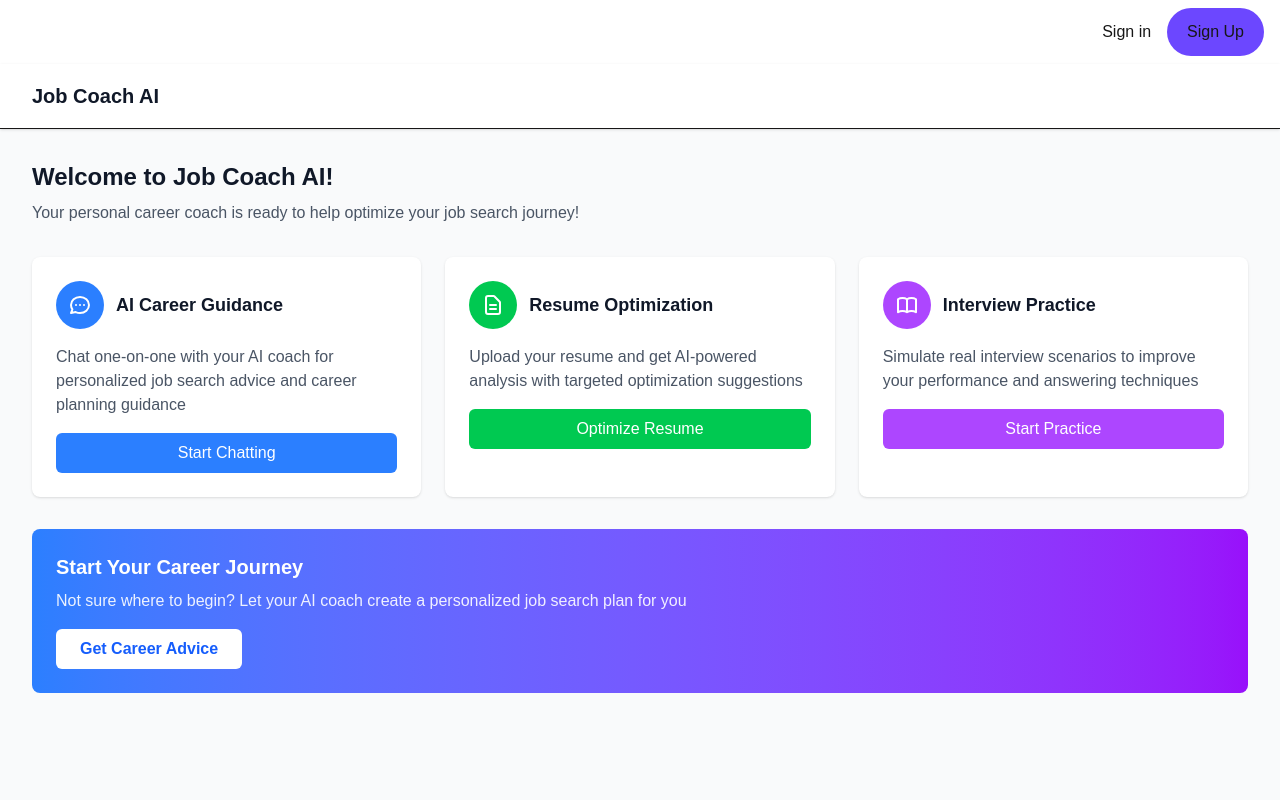
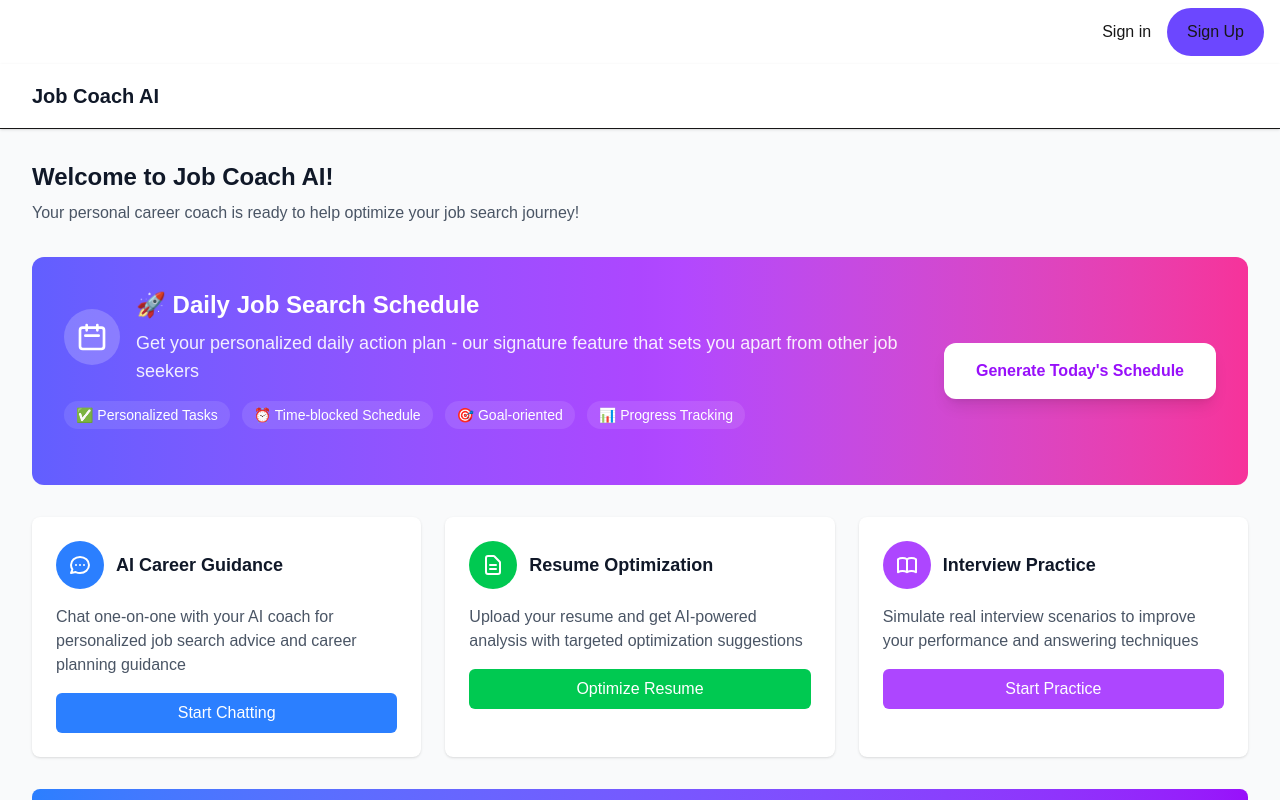
Before and after one commit to ivytas0905/AI-job-coach, a Next.js app in the folder web/: page /dashboard in a window 1280 px wide. Shown: the top 800 px of the page. Built offline with nearby package versions, Linux system fonts and the light colour scheme; no server answers.

Commit message:
Add daily schedule function

```diff
--- a/web/src/app/dashboard/page.tsx
+++ b/web/src/app/dashboard/page.tsx
@@ -1,7 +1,4 @@
-"use client";
-//import React from 'react'
-//import { currentUser } from "@clerk/nextjs/server"
-
+'use client';
 import { UserButton } from "@clerk/nextjs";
 
 export default function Dashboard() {
@@ -31,6 +28,41 @@ export default function Dashboard() {
           <p className="text-gray-600">
             Your personal career coach is ready to help optimize your job search journey!
           </p>
+        </div>
+
+        {/* Core Feature - Daily Schedule Generator */}
+        <div className="bg-gradient-to-r from-indigo-500 via-purple-500 to-pink-500 rounded-xl p-8 text-white mb-8">
+          <div className="flex items-center justify-between">
+            <div className="flex-1">
+              <div className="flex items-center mb-4">
+                <div className="bg-white/20 p-3 rounded-full mr-4">
+                  <svg className="w-8 h-8" fill="none" stroke="currentColor" viewBox="0 0 24 24">
+                    <path strokeLinecap="round" strokeLinejoin="round" strokeWidth={2} d="M8 7V3m8 4V3m-9 8h10M5 21h14a2 2 0 002-2V7a2 2 0 00-2-2H5a2 2 0 00-2 2v12a2 2 0 002 2z" />
+                  </svg>
+                </div>
+                <div>
+                  <h2 className="text-2xl font-bold mb-2">🚀 Daily Job Search Schedule</h2>
+                  <p className="text-white/90 text-lg">
+                    Get your personalized daily action plan - our signature feature that sets you apart from other job seekers
+                  </p>
+                </div>
+              </div>
+              <div className="flex flex-wrap gap-3 mb-6">
+                <div className="bg-white/10 px-3 py-1 rounded-full text-sm">✅ Personalized Tasks</div>
+                <div className="bg-white/10 px-3 py-1 rounded-full text-sm">⏰ Time-blocked Schedule</div>
+                <div className="bg-white/10 px-3 py-1 rounded-full text-sm">🎯 Goal-oriented</div>
+                <div className="bg-white/10 px-3 py-1 rounded-full text-sm">📊 Progress Tracking</div>
+              </div>
+            </div>
+            <div className="ml-6">
+              <button
+                onClick={() => window.location.href = '/daily-schedule'}
+                className="bg-white text-purple-600 font-bold py-4 px-8 rounded-xl hover:bg-gray-100 transition-all duration-200 transform hover:scale-105 shadow-lg"
+              >
+                Generate Today's Schedule
+              </button>
+            </div>
+          </div>
         </div>
 
         {/* Feature Cards */}
@@ -101,15 +133,15 @@ export default function Dashboard() {
 
         {/* Quick Action Section */}
         <div className="bg-gradient-to-r from-blue-500 to-purple-600 rounded-lg p-6 text-white">
-          <h3 className="text-xl font-bold mb-2">Start Your Career Journey</h3>
+          <h3 className="text-xl font-bold mb-2">Need More Support?</h3>
           <p className="mb-4 opacity-90">
-            Not sure where to begin? Let your AI coach create a personalized job search plan for you
+            Chat with your AI coach for additional guidance and motivation
           </p>
           <button
             onClick={() => window.location.href = '/chat'}
             className="bg-white text-blue-600 font-semibold py-2 px-6 rounded-md hover:bg-gray-100 transition-colors"
           >
-            Get Career Advice
+            Chat with AI Coach
           </button>
         </div>
       </main>
```
